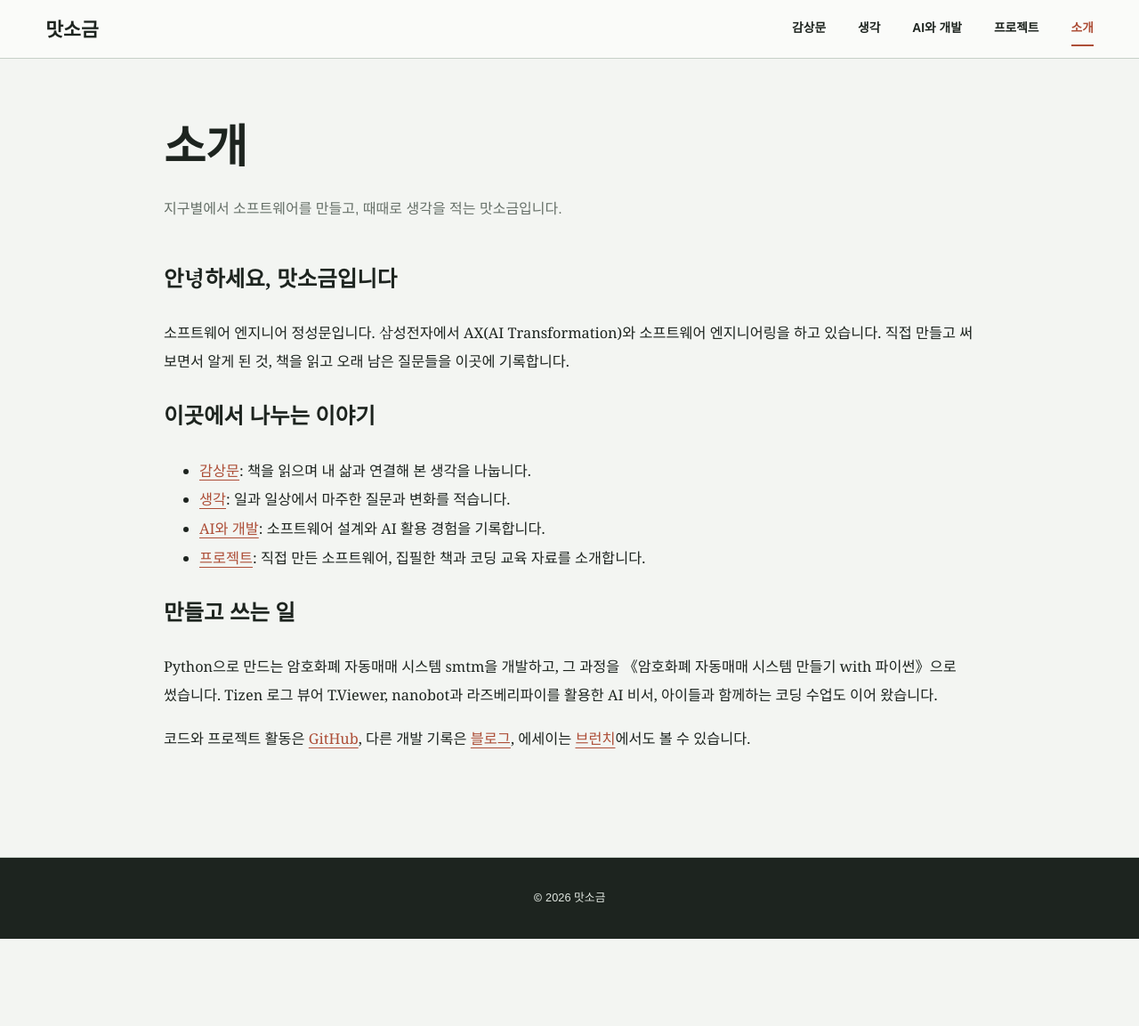
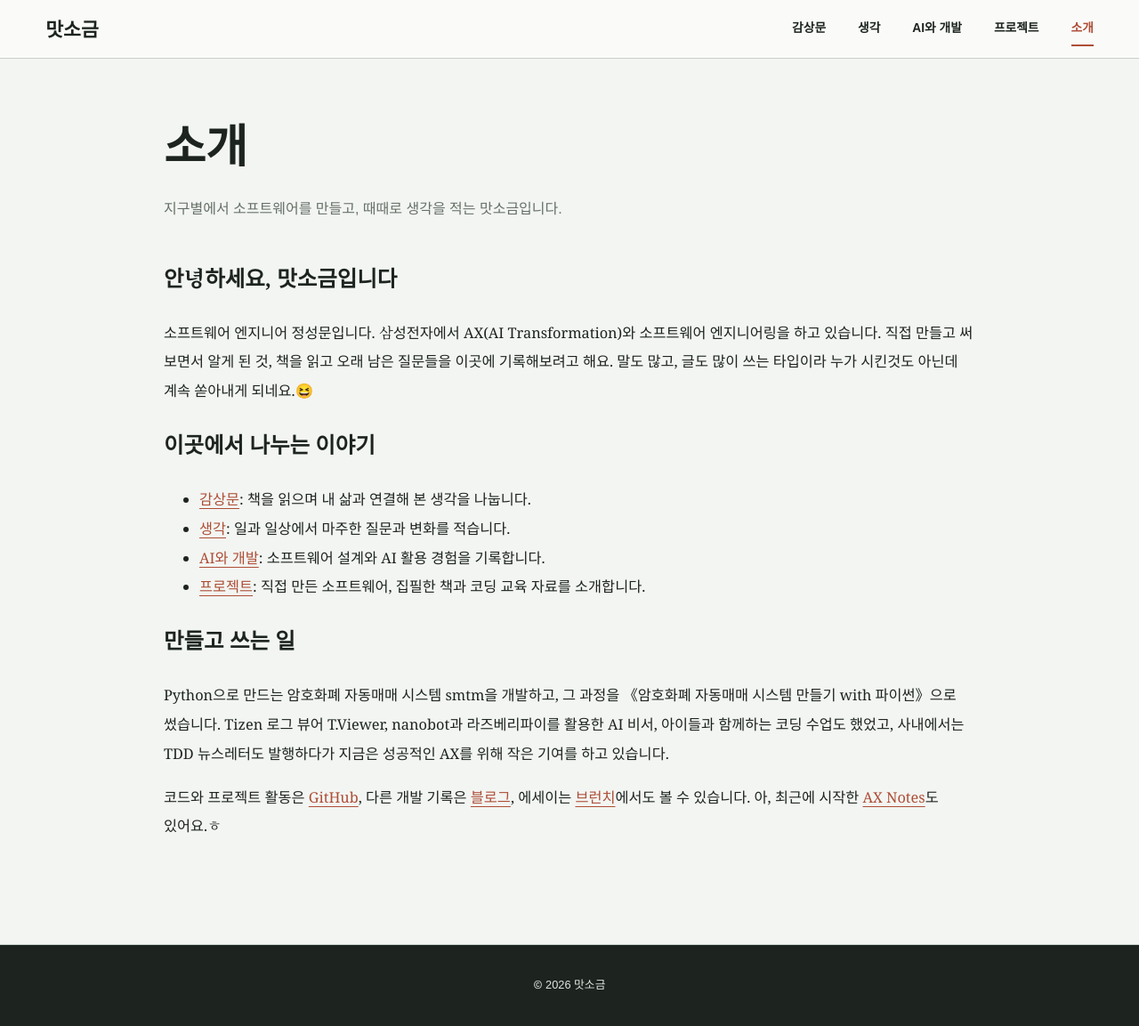
Before and after one commit to msaltnet/msaltnet, a Jekyll site: the page built from about.md, in a window 1280 px wide. Shown: the whole page at 89% size. Built offline with Jekyll 4.4.1, drawn with Linux system fonts in a browser that asks for light colours; some web fonts are replaced; before the commit the page ends 1055 px from its top, so only the background shows below that.

Commit message:
update about

```diff
--- a/about.md
+++ b/about.md
@@ -9,7 +9,7 @@ description: "지구별에서 소프트웨어를 만들고, 때때로 생각을
 
 ## 안녕하세요, 맛소금입니다
 
-소프트웨어 엔지니어 정성문입니다. 삼성전자에서 AX(AI Transformation)와 소프트웨어 엔지니어링을 하고 있습니다. 직접 만들고 써 보면서 알게 된 것, 책을 읽고 오래 남은 질문들을 이곳에 기록합니다.
+소프트웨어 엔지니어 정성문입니다. 삼성전자에서 AX(AI Transformation)와 소프트웨어 엔지니어링을 하고 있습니다. 직접 만들고 써 보면서 알게 된 것, 책을 읽고 오래 남은 질문들을 이곳에 기록해보려고 해요. 말도 많고, 글도 많이 쓰는 타입이라 누가 시킨것도 아닌데 계속 쏟아내게 되네요.😆
 
 ## 이곳에서 나누는 이야기
 
@@ -20,8 +20,8 @@ description: "지구별에서 소프트웨어를 만들고, 때때로 생각을
 
 ## 만들고 쓰는 일
 
-Python으로 만드는 암호화폐 자동매매 시스템 smtm을 개발하고, 그 과정을 《암호화폐 자동매매 시스템 만들기 with 파이썬》으로 썼습니다. Tizen 로그 뷰어 T.Viewer, nanobot과 라즈베리파이를 활용한 AI 비서, 아이들과 함께하는 코딩 수업도 이어 왔습니다.
+Python으로 만드는 암호화폐 자동매매 시스템 smtm을 개발하고, 그 과정을 《암호화폐 자동매매 시스템 만들기 with 파이썬》으로 썼습니다. Tizen 로그 뷰어 T.Viewer, nanobot과 라즈베리파이를 활용한 AI 비서, 아이들과 함께하는 코딩 수업도 했었고, 사내에서는 TDD 뉴스레터도 발행하다가 지금은 성공적인 AX를 위해 작은 기여를 하고 있습니다.
 
-코드와 프로젝트 활동은 [GitHub](https://github.com/msaltnet), 다른 개발 기록은 [블로그](https://blog.msalt.net/), 에세이는 [브런치](https://brunch.co.kr/@msaltnet)에서도 볼 수 있습니다.
+코드와 프로젝트 활동은 [GitHub](https://github.com/msaltnet), 다른 개발 기록은 [블로그](https://blog.msalt.net/), 에세이는 [브런치](https://brunch.co.kr/@msaltnet)에서도 볼 수 있습니다. 아, 최근에 시작한 [AX Notes](https://ax.msaltnet)도 있어요.ㅎ
 
 </div>
```
